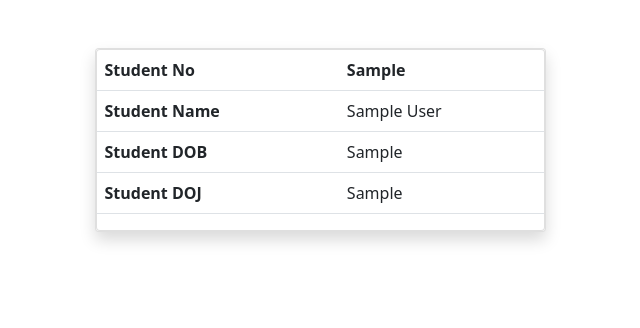
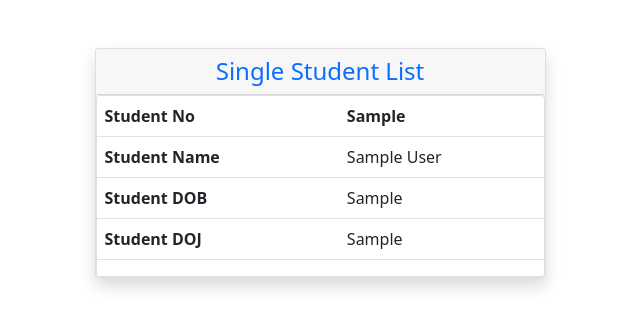
Before and after one commit to azeetkumar549/Student-core-php, a PHP site: the page made by view.php in a window 1280 px wide. Shown: the part 72-400 px from the top of the page, without its empty margins (320-960 px from the left). Run offline with PHP 8.4, Linux system fonts and the light colour scheme; tables that the repository leaves empty or names only in its code hold one stand-in row (values such as "Sample post").

Commit message:
second commit

```diff
--- a/view.php
+++ b/view.php
@@ -29,6 +29,7 @@
         ?>
         <div class="col-lg-5 mx-auto">
             <div class="card shadow">
+                <div class="card-header text-center h4 text-primary">Single Student List</div>
                 <div class="card body">
                     <table class="table">
                             <tbody>
```
